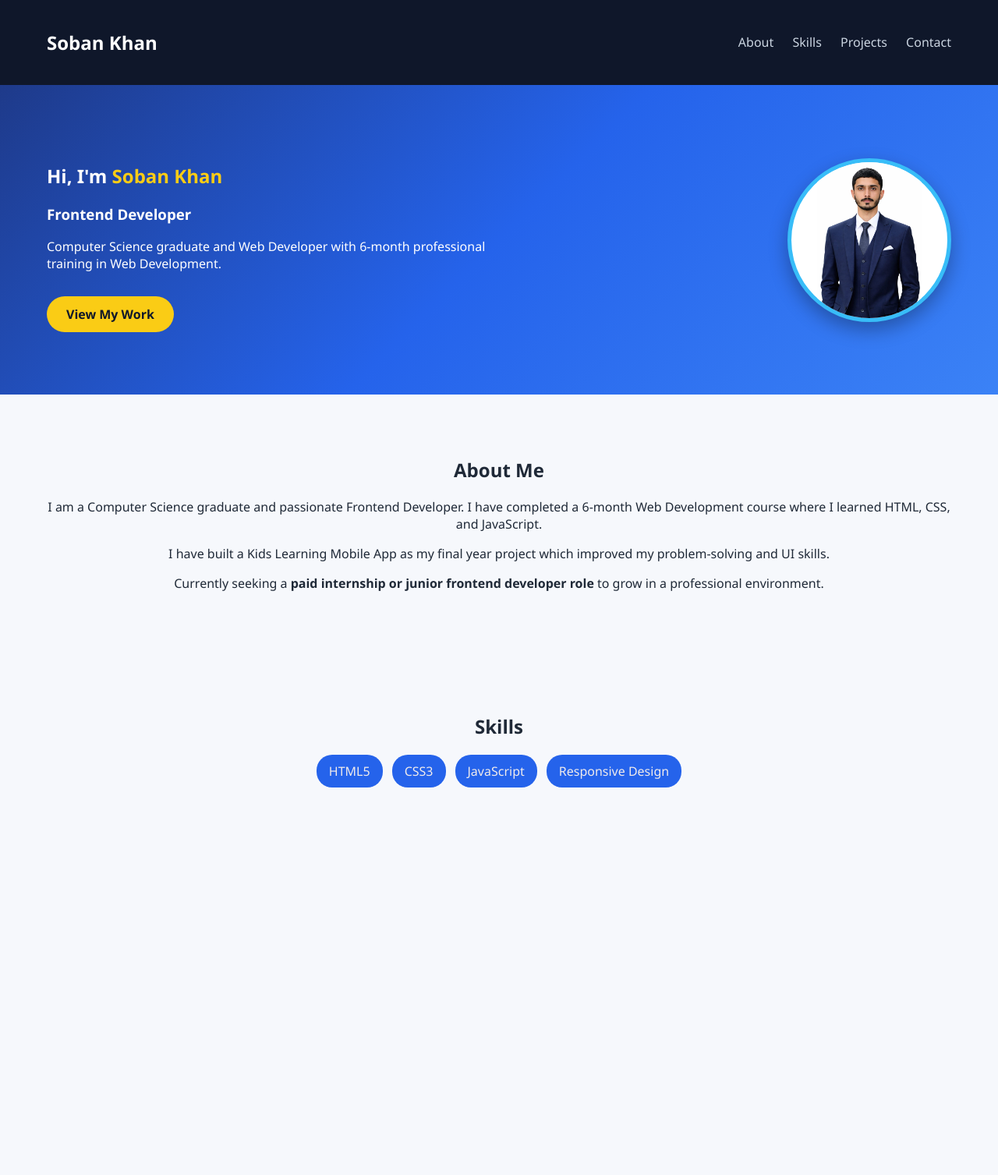
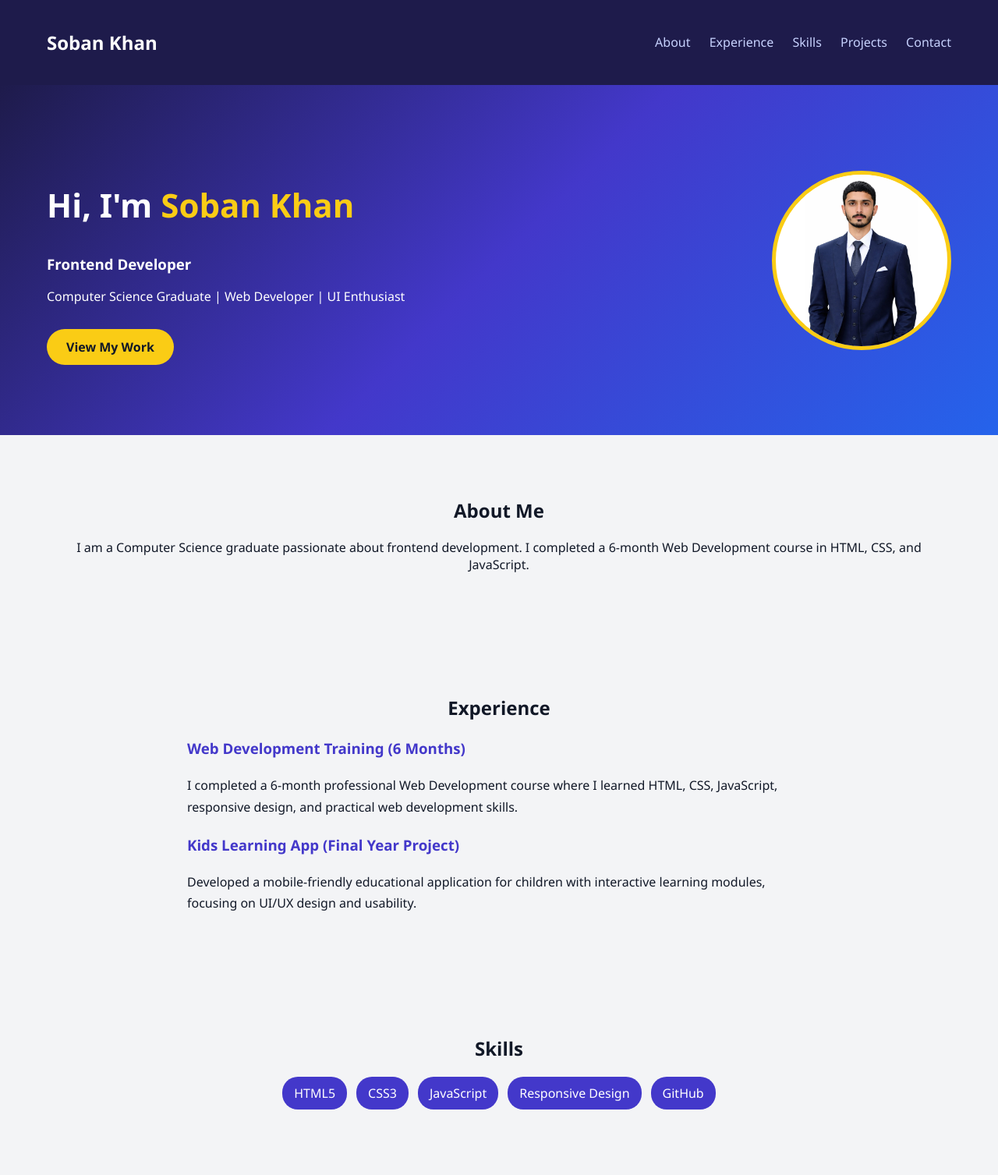
Before and after one commit to s-o-b-a-n/portfolioo, a plain HTML site: page index.html in a window 1280 px wide. Shown: the top 1507 px of the page at 78% size. Drawn offline with Linux system fonts and the light colour scheme.

Commit message:
Add files via upload

```diff
--- a/index.html
+++ b/index.html
@@ -2,35 +2,35 @@
 <html lang="en">
 <head>
     <meta charset="UTF-8">
+    <meta name="viewport" content="width=device-width, initial-scale=1.0">
     <title>Soban Khan | Frontend Developer</title>
     <link rel="stylesheet" href="style.css">
 </head>
 <body>
 
 <!-- NAVBAR -->
-<nav class="navbar">
-    <h1 class="logo">Soban Khan</h1>
-    <div class="menu">
+<header class="navbar">
+    <h2 class="logo">Soban Khan</h2>
+    <nav>
         <a href="#about">About</a>
+        <a href="#experience">Experience</a>
         <a href="#skills">Skills</a>
         <a href="#projects">Projects</a>
         <a href="#contact">Contact</a>
-    </div>
-</nav>
+    </nav>
+</header>
 
-<!-- HERO SECTION -->
+<!-- HERO -->
 <section class="hero">
     <div class="hero-text">
         <h1>Hi, I'm <span>Soban Khan</span></h1>
         <h3>Frontend Developer</h3>
-        <p>
-            Computer Science graduate and Web Developer with 6-month professional training in Web Development.
-        </p>
+        <p>Computer Science Graduate | Web Developer | UI Enthusiast</p>
         <a href="#projects" class="btn">View My Work</a>
     </div>
 
     <div class="hero-img">
-        <img src="Profile for CV.jpeg" alt="Profile Photo">
+        <img src="Profile for CV.jpeg" alt="Profile">
     </div>
 </section>
 
@@ -38,54 +38,70 @@
 <section id="about" class="section">
     <h2>About Me</h2>
     <p>
-        I am a Computer Science graduate and passionate Frontend Developer.
-        I have completed a 6-month Web Development course where I learned HTML, CSS, and JavaScript.
-    </p>
-    <p>
-        I have built a Kids Learning Mobile App as my final year project which improved my problem-solving and UI skills.
-    </p>
-    <p>
-        Currently seeking a <b>paid internship or junior frontend developer role</b> to grow in a professional environment.
+        I am a Computer Science graduate passionate about frontend development.
+        I completed a 6-month Web Development course in HTML, CSS, and JavaScript.
     </p>
 </section>
 
+<!-- EXPERIENCE -->
+<section id="experience" class="section dark">
+    <h2>Experience</h2>
+
+    <div class="text-block">
+        <h3>Web Development Training (6 Months)</h3>
+        <p>
+            I completed a 6-month professional Web Development course where I learned HTML, CSS, JavaScript,
+            responsive design, and practical web development skills.
+        </p>
+
+        <h3>Kids Learning App (Final Year Project)</h3>
+        <p>
+            Developed a mobile-friendly educational application for children with interactive learning modules,
+            focusing on UI/UX design and usability.
+        </p>
+    </div>
+</section>
+
 <!-- SKILLS -->
-<section id="skills" class="section dark">
+<section id="skills" class="section">
     <h2>Skills</h2>
+
     <div class="skills">
         <div>HTML5</div>
         <div>CSS3</div>
         <div>JavaScript</div>
         <div>Responsive Design</div>
+        <div>GitHub</div>
     </div>
 </section>
 
 <!-- PROJECTS -->
-<section id="projects" class="section">
+<section id="projects" class="section dark">
     <h2>Projects</h2>
 
-    <div class="card">
+    <div class="text-block">
+        <h3>Portfolio Website</h3>
+        <p>
+            A responsive personal portfolio built using HTML, CSS, and JavaScript with modern UI design.
+        </p>
+
         <h3>Kids Learning App</h3>
-        <p>Educational mobile application designed for children with interactive learning features.</p>
-    </div>
-
-    <div class="card">
-        <h3>Portfolio Website</h3>
-        <p>Responsive portfolio website built using HTML, CSS, and JavaScript.</p>
+        <p>
+            An educational application designed for children with interactive learning features and simple UI.
+        </p>
     </div>
 </section>
 
-<!-- CONTACT FOOTER -->
-<footer class="footer" id="contact">
+<!-- CONTACT -->
+<footer id="contact" class="footer">
     <h2>Contact Me</h2>
 
     <p>Email: khansubi0004@email.com</p>
     <p>Phone: 03213497118</p>
-    <p>Location: Rawalpindi, Pakistan</p>
+    <p>Location: Islamabad, Pakistan</p>
 
-    <div class="footer-bottom">
-        <p>© 2026 Soban Khan | All Rights Reserved</p>
-    </div>
+    <p>© 2026 Soban Khan | All Rights Reserved</p>
 </footer>
+
 </body>
 </html>
--- a/style.css
+++ b/style.css
@@ -1,160 +1,171 @@
 body {
     margin: 0;
     font-family: 'Segoe UI', sans-serif;
-    background: #f6f8fc;
-    color: #1f2937;
+    background: #f3f4f6;
+    color: #111827;
 }
 
-/* NAVBAR */
+/* SMOOTH SCROLL */
+html {
+    scroll-behavior: smooth;
+}
+
+/* ================= NAVBAR ================= */
 .navbar {
     display: flex;
     justify-content: space-between;
     align-items: center;
     padding: 18px 60px;
-    background: #0f172a; /* deep professional dark */
+    background: #1e1b4b; /* dark purple */
     color: white;
 }
 
 .navbar a {
-    color: #cbd5e1;
+    color: #c7d2fe;
     margin-left: 20px;
     text-decoration: none;
     transition: 0.3s;
 }
 
 .navbar a:hover {
-    color: #38bdf8;
+    color: #facc15;
 }
 
-/* HERO SECTION */
+/* ================= HERO ================= */
 .hero {
     display: flex;
     justify-content: space-between;
     align-items: center;
-    padding: 80px 60px;
-    background: linear-gradient(135deg, #1e3a8a, #2563eb, #3b82f6);
+    padding: 90px 60px;
+    background: linear-gradient(135deg, #1e1b4b, #4338ca, #2563eb);
     color: white;
 }
 
-/* HERO TEXT */
-.hero-text {
-    max-width: 50%;
+.hero-text h1 {
+    font-size: 42px;
 }
 
 .hero-text span {
-    color: #facc15; /* gold highlight */
+    color: #facc15;
 }
 
-/* PROFILE IMAGE BOX */
+/* PROFILE IMAGE FIX (NO CUTTING) */
 .hero-img {
-    width: 200px;
-    height: 200px;
+    width: 220px;
+    height: 220px;
     border-radius: 50%;
+    overflow: hidden;
+    border: 5px solid #facc15;
     background: white;
 
     display: flex;
     justify-content: center;
     align-items: center;
-
-    overflow: hidden;
-
-    border: 5px solid #38bdf8;
-    box-shadow: 0 10px 25px rgba(0,0,0,0.3);
 }
 
-/* IMAGE FIX (NO CUTTING) */
 .hero-img img {
     width: 100%;
     height: 100%;
-    object-fit: contain;
+    object-fit: contain; /* IMPORTANT FIX */
     object-position: center;
 }
 
-/* BUTTON */
+/* ================= BUTTON ================= */
 .btn {
     display: inline-block;
     margin-top: 15px;
     padding: 12px 25px;
     background: #facc15;
-    color: #0f172a;
+    color: #111827;
+    border-radius: 30px;
     text-decoration: none;
-    border-radius: 30px;
     font-weight: bold;
     transition: 0.3s;
 }
 
 .btn:hover {
+    transform: scale(1.05);
     background: white;
-    color: #0f172a;
 }
 
-/* SECTIONS */
+/* ================= SECTIONS ================= */
 .section {
     padding: 60px;
     text-align: center;
 }
 
-/* SKILLS */
+/* ================= TEXT BLOCK ================= */
+.text-block {
+    max-width: 800px;
+    margin: auto;
+    text-align: left;
+    line-height: 1.7;
+}
+
+.text-block h3 {
+    color: #4338ca;
+}
+
+/* ================= SKILLS ================= */
 .skills {
     display: flex;
     justify-content: center;
+    flex-wrap: wrap;
     gap: 12px;
-    flex-wrap: wrap;
 }
 
 .skills div {
-    background: #2563eb;
-    color: rgb(240, 235, 235);
-    padding: 10px 16px;
+    background: #4338ca;
+    color: white;
+    padding: 10px 15px;
     border-radius: 20px;
 }
 
-/* PROJECT CARDS */
+/* ================= CARDS ================= */
+.grid {
+    display: grid;
+    grid-template-columns: repeat(auto-fit, minmax(260px, 1fr));
+    gap: 25px;
+    max-width: 900px;
+    margin: auto;
+}
+
 .card {
     background: white;
-    width: 60%;
-    margin: 20px auto;
     padding: 20px;
     border-radius: 12px;
-    box-shadow: 0 10px 20px rgba(0,0,0,0.1);
+    box-shadow: 0 10px 25px rgba(0,0,0,0.1);
     transition: 0.3s;
 }
 
 .card:hover {
-    transform: translateY(-5px);
+    transform: translateY(-10px);
 }
 
-/* CONTACT */
-.contact {
-    background: #0f172a;
-    color: rgb(20, 19, 19);
-    padding: 40px;
-}
+/* ================= FOOTER (DIFFERENT COLOR AS REQUESTED) ================= */
 .footer {
-    background: #0f172a;
+    background: #0f172a; /* dark navy different from top */
     color: white;
     text-align: center;
-    padding: 50px 20px;
-    margin-top: 50px;
+    padding: 50px;
+    margin-top: 40px;
+    border-top: 4px solid #facc15;
 }
 
-/* Footer heading */
-.footer h2 {
-    margin-bottom: 15px;
-    color: #38bdf8;
+/* ================= RESPONSIVE ================= */
+@media (max-width: 768px) {
+
+    .hero {
+        flex-direction: column;
+        text-align: center;
+        padding: 50px 20px;
+    }
+
+    .navbar {
+        flex-direction: column;
+    }
+
+    .text-block {
+        text-align: center;
+    }
 }
-
-/* Contact info */
-.footer p {
-    margin: 6px 0;
-    color: #cbd5e1;
-}
-
-/* Bottom line */
-.footer-bottom {
-    margin-top: 20px;
-    border-top: 1px solid #334155;
-    padding-top: 15px;
-    font-size: 14px;
-    color: #94a3b8;
-}
```
